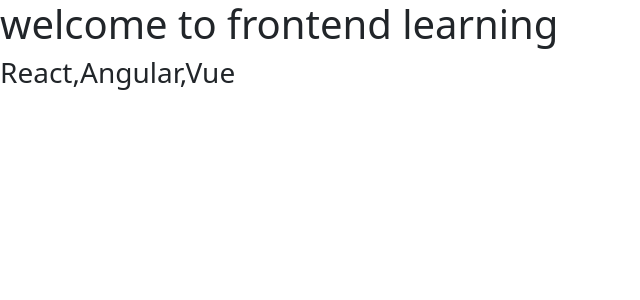
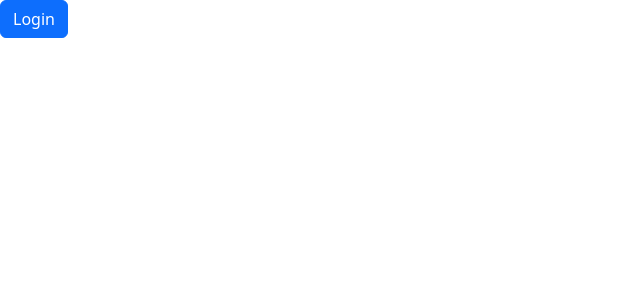
Before and after one commit to chaitrashenoy16/samplereactapp, a React (Vite) app: page / in a window 1280 px wide. Shown: the top 300 px of the page, without its empty margins (0-640 px from the left). Built offline with nearby package versions, Linux system fonts and the light colour scheme.

Commit message:
Assignment 1 and 2 for the buttons

```diff
--- a/src/App.tsx
+++ b/src/App.tsx
@@ -9,20 +9,52 @@
 import ListGroupActive from "./Component/ListGroupActive";
 import Message from "./Component/Message";
 import Listgroupwithprops from "./Component/Listgroupswithprops";
+import Alert from "./Component/alert";
+import ButtonAssignment1 from "./Component/AssignmentDay2/ButtonAssignment1";
+import ButtonAssignment2 from "./Component/AssignmentDay2/ButtonAssignment2";
+import { useState } from "react";
 
 function App() {
+  const [alertVisible, setAlertVisibility] = useState(false);
   return (
     <>
-      <Listgroupwithprops
+      {/* {alertVisible && (
+        <Alert onClose={() => setAlertVisibility(false)}>
+          <i>Button is clicked!</i>
+        </Alert>
+      )} */}
+      {alertVisible && (
+        <div
+          className="alert alert-primary alert-dismissible fade show"
+          role="alert"
+        >
+          Login button is clicked
+          <button
+            type="button"
+            className="btn-close"
+            data-bs-dismiss="alert"
+            aria-label="Close"
+            onClick={() => setAlertVisibility(false)}
+          ></button>
+        </div>
+      )}
+      <ButtonAssignment2
+        color="primary"
+        onBtnClick={() => setAlertVisibility(true)}
+      >
+        Login
+      </ButtonAssignment2>
+
+      {/* <ButtonAssignment1 buttonLabel="Login"></ButtonAssignment1> */}
+      {/* <Alert>hi hello welcome</Alert> */}
+      {/* <Listgroupwithprops
         heading="welcome to frontend learning"
         items={["React", ",", "Angular", ",", "Vue"]}
-      />
+      /> */}
       {/* <Message text="hi react" subtext="welcome"></Message> */}
       {/* <ListGroupActive></ListGroupActive> */}
       {/* <FavColor /> */}
-
       {/* <ListGroups /> */}
-
       {/* <Customheader />
       <div className="row">
         <div className="col-2">
@@ -34,7 +66,6 @@
         <div className="col-4"></div>
       </div>
       <Customfooter /> */}
-
       {/*
       <ListGroup/> */}
     </>
--- /dev/null
+++ b/src/Component/AssignmentDay2/ButtonAssignment1.tsx
@@ -0,0 +1,19 @@
+import React from "react";
+import { MouseEvent } from "react";
+
+interface Props {
+  buttonLabel: string;
+}
+const ButtonAssignment1 = (props: Props) => {
+  return (
+    <button
+      type="button"
+      className="btn btn-primary"
+      onClick={() => console.log("Login button clicked!")}
+    >
+      {props.buttonLabel}
+    </button>
+  );
+};
+
+export default ButtonAssignment1;
--- /dev/null
+++ b/src/Component/AssignmentDay2/ButtonAssignment2.tsx
@@ -0,0 +1,15 @@
+interface Props {
+  children: string;
+  color: "primary" | "secondary" | "danger" | "success" | "warning";
+  onBtnClick: () => void;
+}
+
+const ButtonAssignment2 = ({ children, color, onBtnClick }: Props) => {
+  return (
+    <button className={"btn btn-" + color} onClick={onBtnClick}>
+      {children}
+    </button>
+  );
+};
+
+export default ButtonAssignment2;
```
Also changed, not shown: src/Component/Alert.tsx (added, +14 -0 lines).
